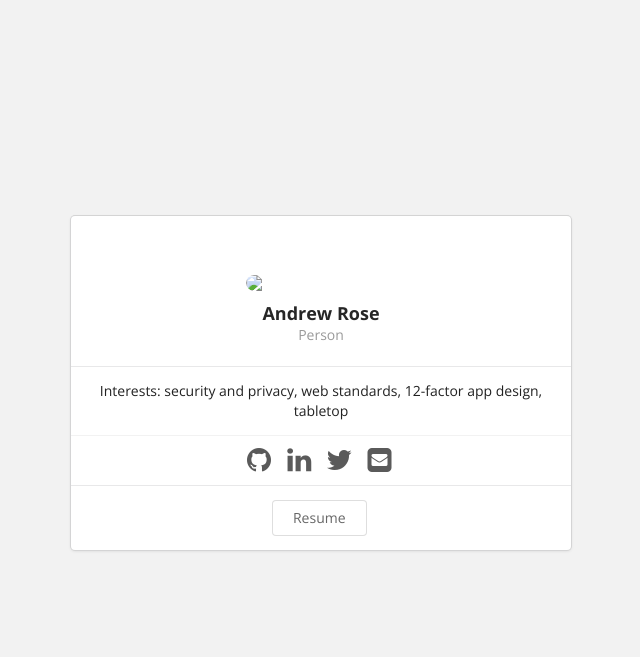
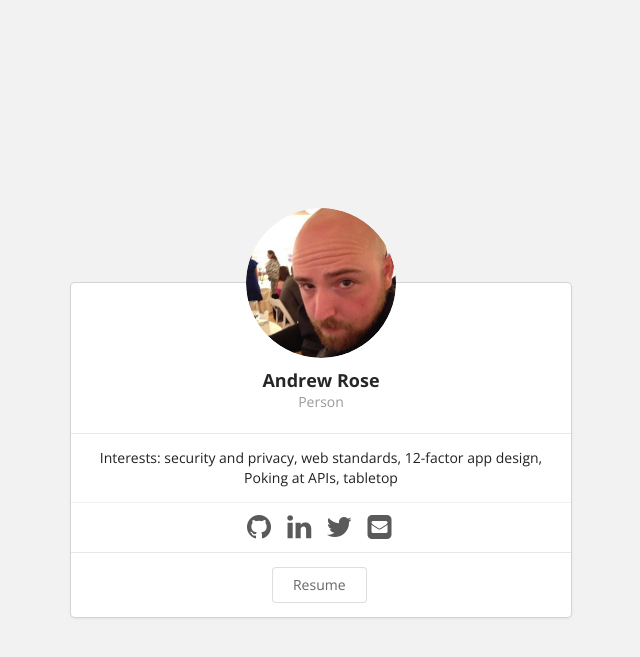
Before and after one commit to mcmarbles/mcmarbles.github.io, a Jekyll site: the page built from index.html, in a window 1280 px wide. Shown: the top 657 px of the page, without its empty margins (319-959 px from the left). Built offline with Jekyll 4.4.1, drawn with Linux system fonts in a browser that asks for light colours.

Commit message:
fixing image ref

```diff
--- a/_data/bio.json
+++ b/_data/bio.json
@@ -2,7 +2,7 @@
   "basics": {
     "name": "Andrew Rose",
     "label": "Person",
-    "picture": "https://unnecessary.io/template/images/andrew.jpg",
+    "picture": "https://unnecessary.io/images/andrew.jpg",
     "email": "andrew@unnecessary.io",
     "phone": "925-207-1969",
     "website": "https://unnecessary.io",
@@ -45,9 +45,10 @@
       "name": "12-factor app design",
     },
     {
+      "name": "Poking at APIs",
+    },
+    {
       "name": "tabletop",
-      "keywords": [
-      ]
     }
   ],
   "skills": [
```
